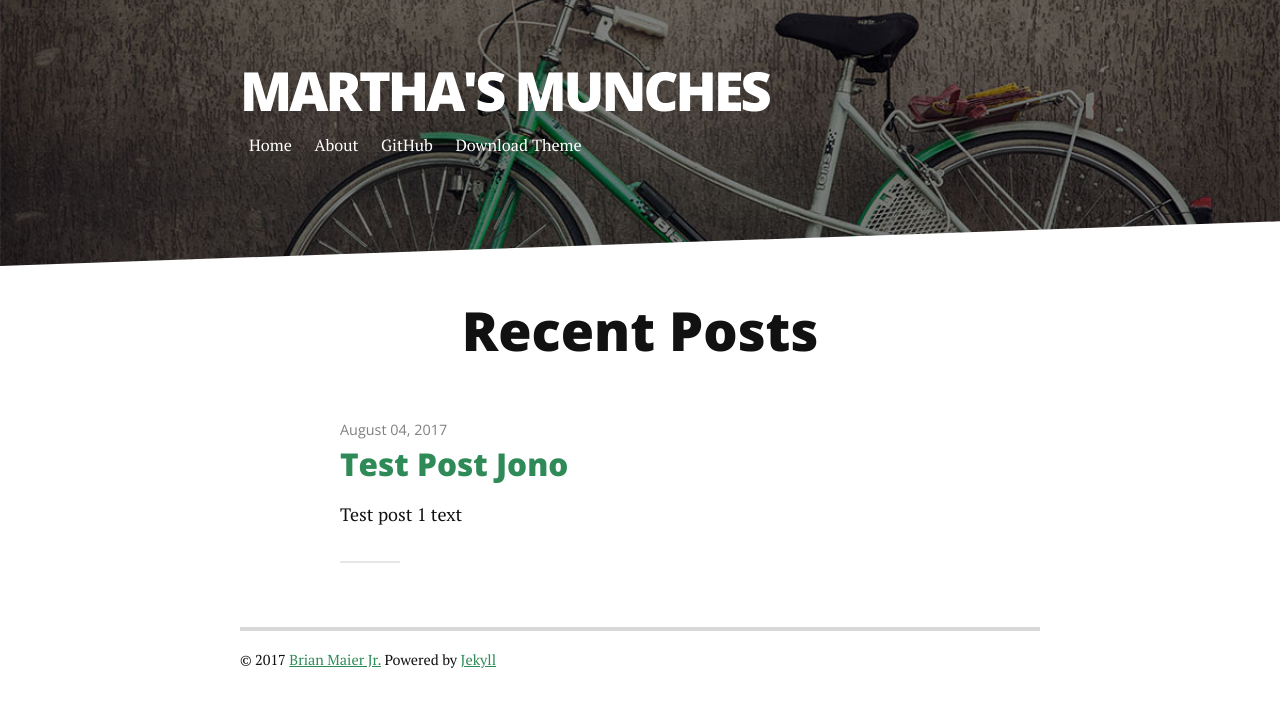
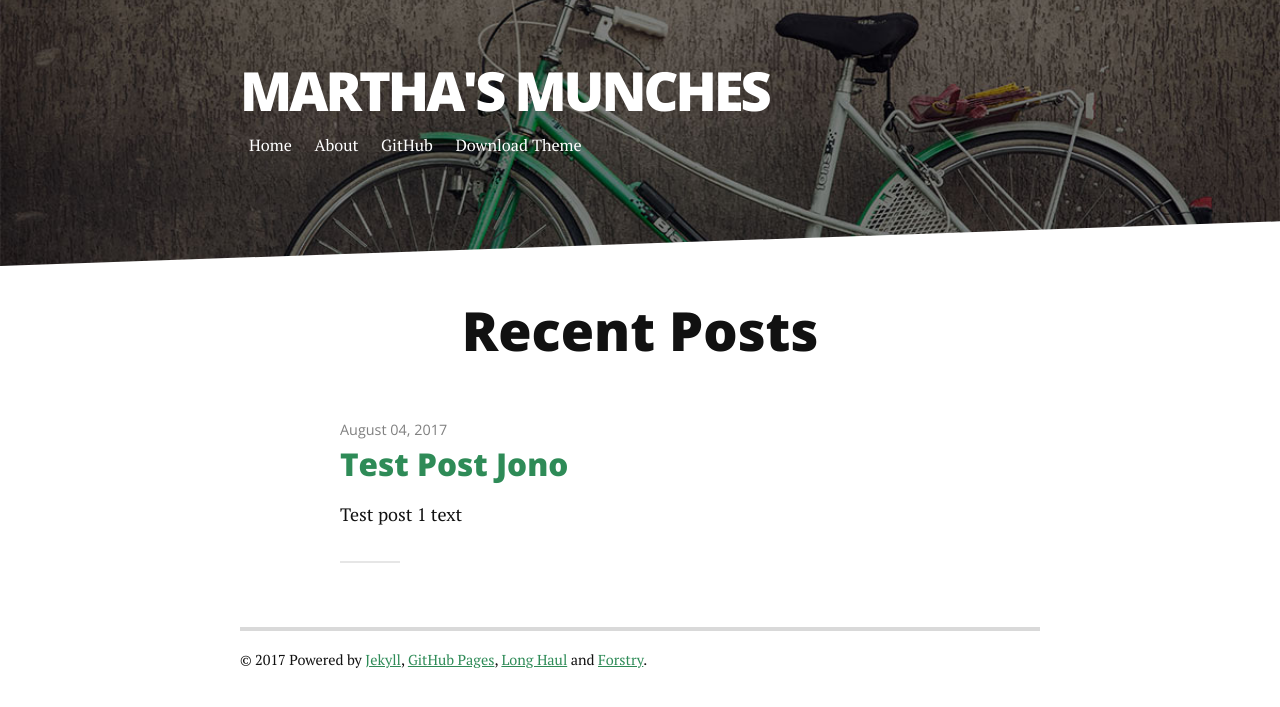
Before and after one commit to marthasmunches/marthasmunches.github.io, a Jekyll site: the page built from index.html, in a window 1280 px wide. Shown: the top 707 px of the page. Built offline with Jekyll 4.4.1, drawn with Linux system fonts in a browser that asks for light colours; nearby versions of some CDN libraries; the list of posts is cut into pages by our own code.

Commit message:
Updated footer

```diff
--- a/_includes/footer.html
+++ b/_includes/footer.html
@@ -1,6 +1,6 @@
 <div class="footer">
    <div class="container">
-      <p class="copy">&copy; {{ site.time | date: '%Y' }} <a href="http://brianmaierjr.com">Brian Maier Jr.</a> Powered by <a href="http://jekyllrb.com">Jekyll</a></p>
+      <p class="copy">&copy; {{ site.time | date: '%Y' }} Powered by <a href="http://jekyllrb.com">Jekyll</a>, <a href="https://pages.github.com/">GitHub Pages</a>, <a href="http://brianmaierjr.com/long-haul/">Long Haul</a> and <a href="https://forestry.io/">Forstry</a>.</p>
 
       <div class="footer-links">
          <ul class="noList">
```
